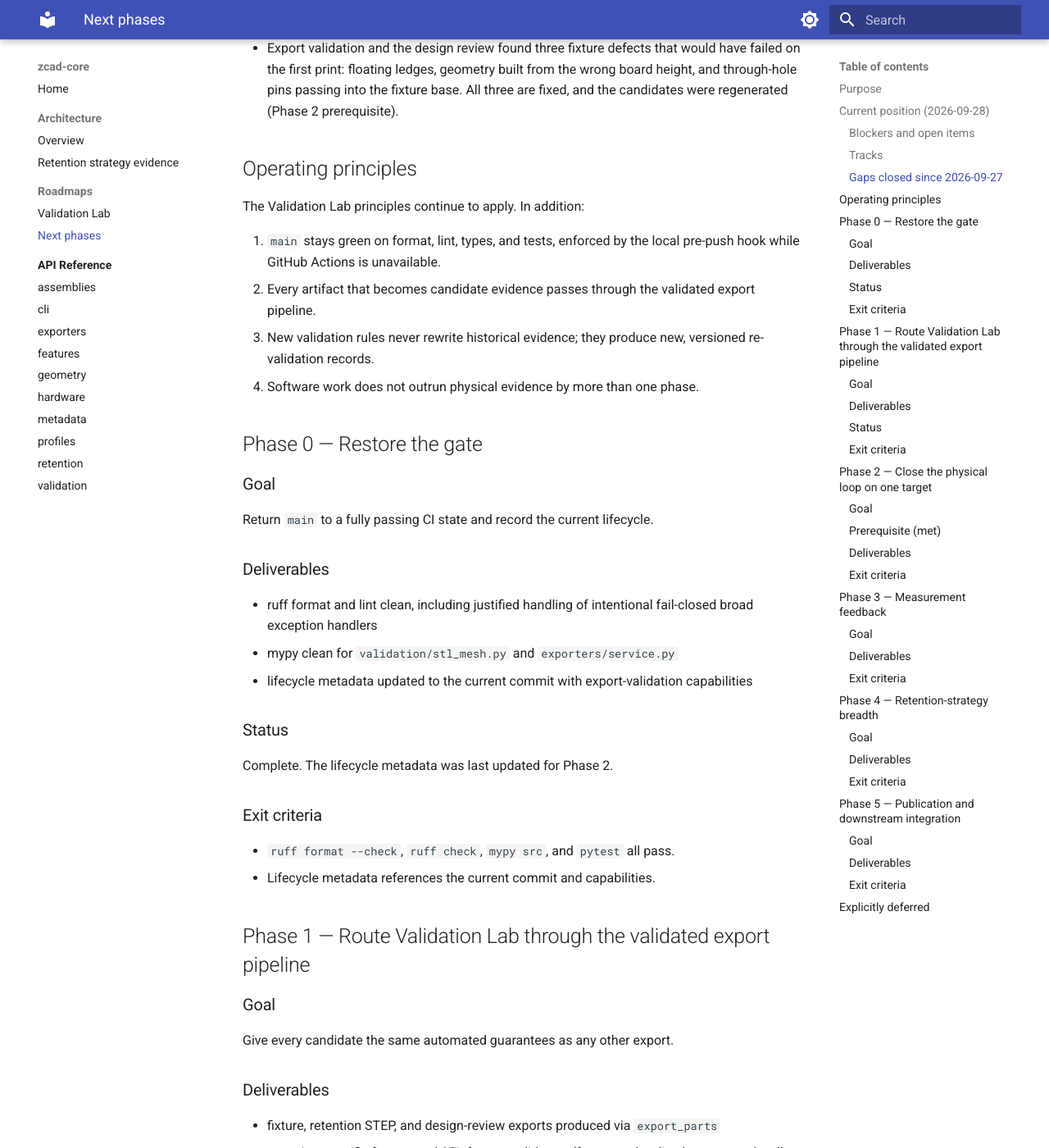
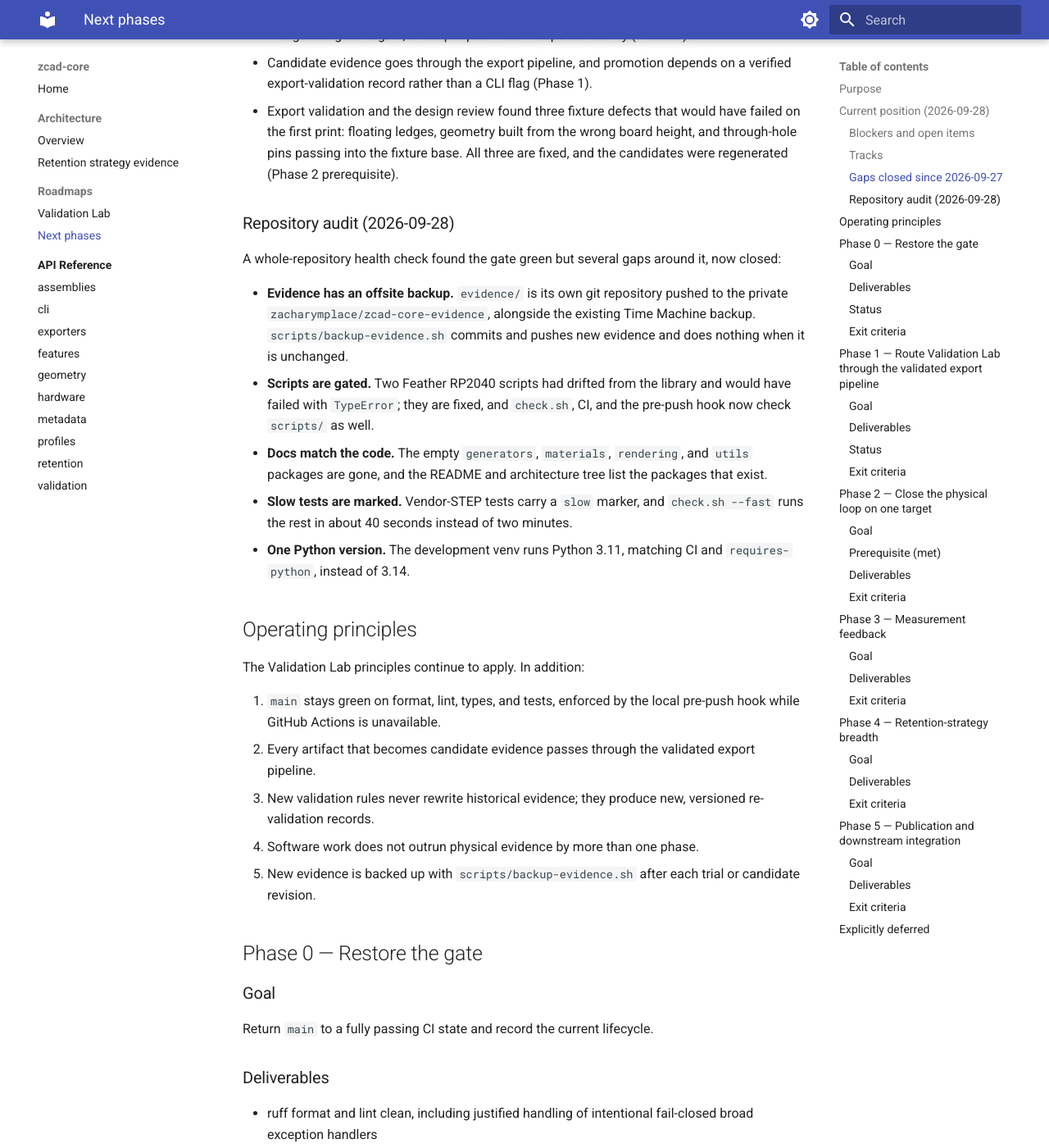
Before and after one commit to zacharymplace/zcad-core, an MkDocs documentation site: the page built from docs/roadmaps/next-phases.md, in a window 1280 px wide and 1400 px high, scrolled down 1760 px. Shown: the whole window at 82% size. Built offline with MkDocs 1.6.1 and Material for MkDocs 9.7.7, drawn with Linux system fonts in a browser that asks for light colours; some of the changed text lies outside the part shown.

Commit message:
Record the repository audit in the roadmap
The roadmap now lists what the 2026-09-28 audit closed: the offsite evidence
backup, gated scripts, docs that match the packages, the slow test marker,
and Python 3.11. It notes that the pre-push hook is the only place the
vendor-STEP tests run, adds backing up new evidence as an operating
principle, and clarifies that the private evidence repository is a backup
rather than a publication.

Co-Authored-By: Claude Opus 5.5 <noreply@anthropic.com>

```diff
--- a/docs/roadmaps/next-phases.md
+++ b/docs/roadmaps/next-phases.md
@@ -39,7 +39,10 @@ publication-eligible.
 3. **GitHub Actions is disabled for the account**, so CI never runs on
    GitHub. The same gates run locally: `scripts/check.sh`, enforced by the
    `.githooks/pre-push` hook (enable per checkout with
-   `git config core.hooksPath .githooks`).
+   `git config core.hooksPath .githooks`). The hook is also the only place
+   the 19 tests that load vendor STEP models from `evidence/` run, since they
+   skip wherever `evidence/` is absent; they are marked `slow`, and
+   `scripts/check.sh --fast` skips them for a quicker local loop.
 
 ### Tracks
 
@@ -65,6 +68,27 @@ publication-eligible.
   base. All three are fixed, and the candidates were regenerated (Phase 2
   prerequisite).
 
+### Repository audit (2026-09-28)
+
+A whole-repository health check found the gate green but several gaps
+around it, now closed:
+
+- **Evidence has an offsite backup.** `evidence/` is its own git repository
+  pushed to the private `zacharymplace/zcad-core-evidence`, alongside the
+  existing Time Machine backup. `scripts/backup-evidence.sh` commits and
+  pushes new evidence and does nothing when it is unchanged.
+- **Scripts are gated.** Two Feather RP2040 scripts had drifted from the
+  library and would have failed with `TypeError`; they are fixed, and
+  `check.sh`, CI, and the pre-push hook now check `scripts/` as well.
+- **Docs match the code.** The empty `generators`, `materials`, `rendering`,
+  and `utils` packages are gone, and the README and architecture tree list
+  the packages that exist.
+- **Slow tests are marked.** Vendor-STEP tests carry a `slow` marker, and
+  `check.sh --fast` runs the rest in about 40 seconds instead of two
+  minutes.
+- **One Python version.** The development venv runs Python 3.11, matching
+  CI and `requires-python`, instead of 3.14.
+
 ## Operating principles
 
 The Validation Lab principles continue to apply. In addition:
@@ -76,6 +100,8 @@ The Validation Lab principles continue to apply. In addition:
 3. New validation rules never rewrite historical evidence; they produce new,
    versioned re-validation records.
 4. Software work does not outrun physical evidence by more than one phase.
+5. New evidence is backed up with `scripts/backup-evidence.sh` after each
+   trial or candidate revision.
 
 ## Phase 0 — Restore the gate
 
```
Also changed, not shown: docs/roadmaps/validation-lab.md (+2 -1 lines).
